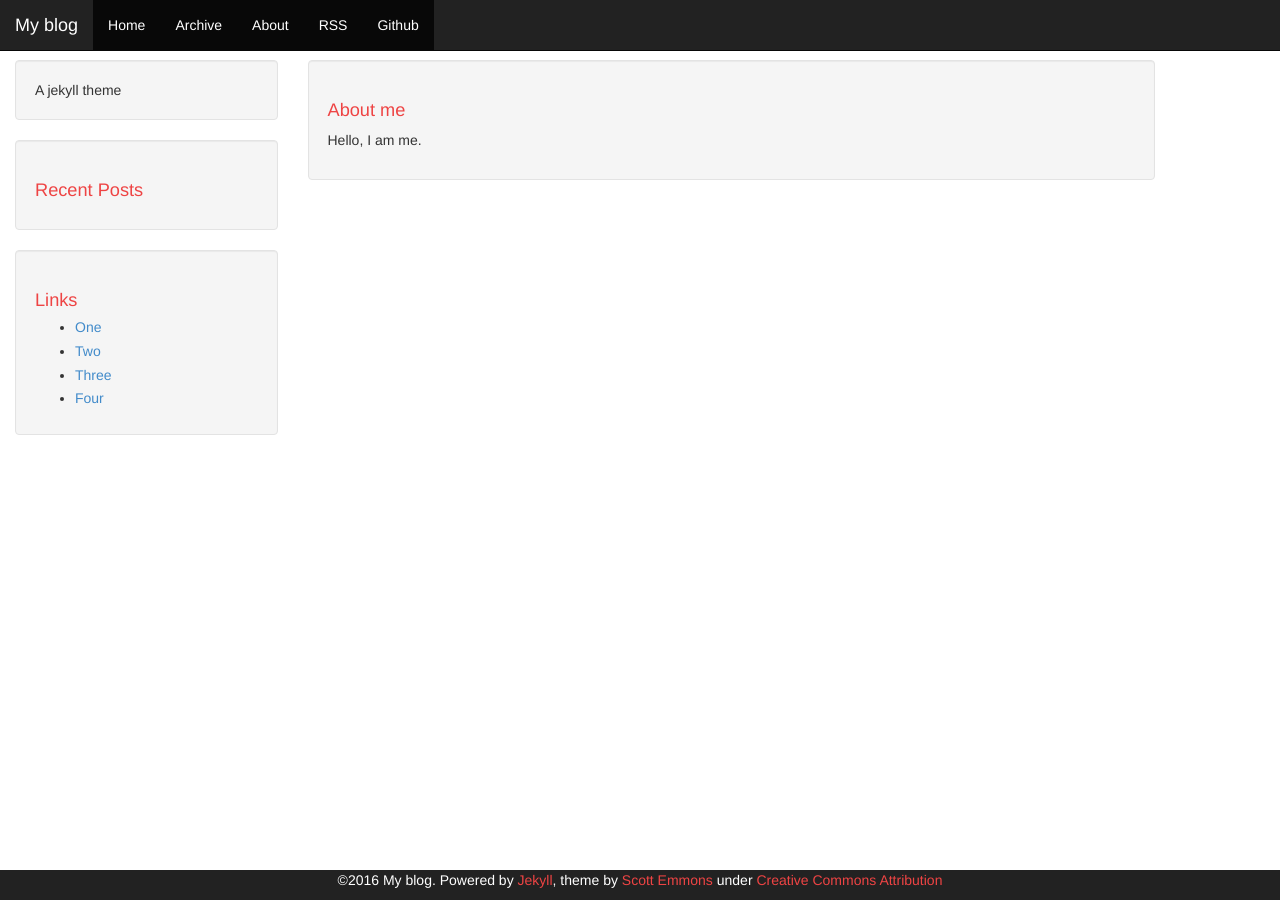
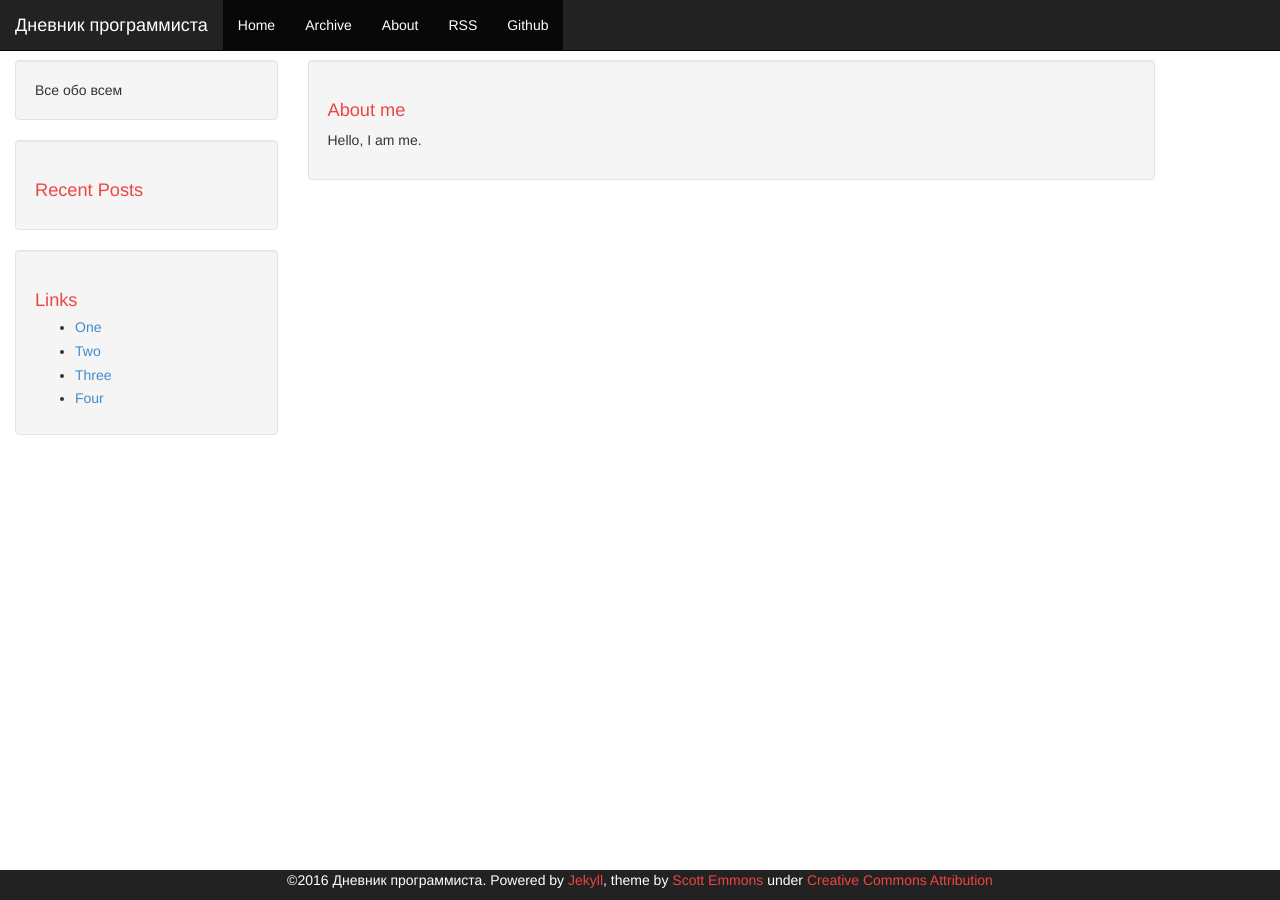
Before and after one commit to Randomazer/randomazer.github.com, a Jekyll site: the page built from about.html, in a window 1280 px wide. Built offline with Jekyll 4.4.1, drawn with Linux system fonts in a browser that asks for light colours.

Commit message:
Update _config.yml

```diff
--- a/_config.yml
+++ b/_config.yml
@@ -1,7 +1,7 @@
 # Jekyll configuration
 
-name: My blog
-description: A jekyll theme
+name: Дневник программиста
+description: Все обо всем
 
 # url is currently only used only for the RSS feed in feed.xml
 url: http://scotte.github.io
```
